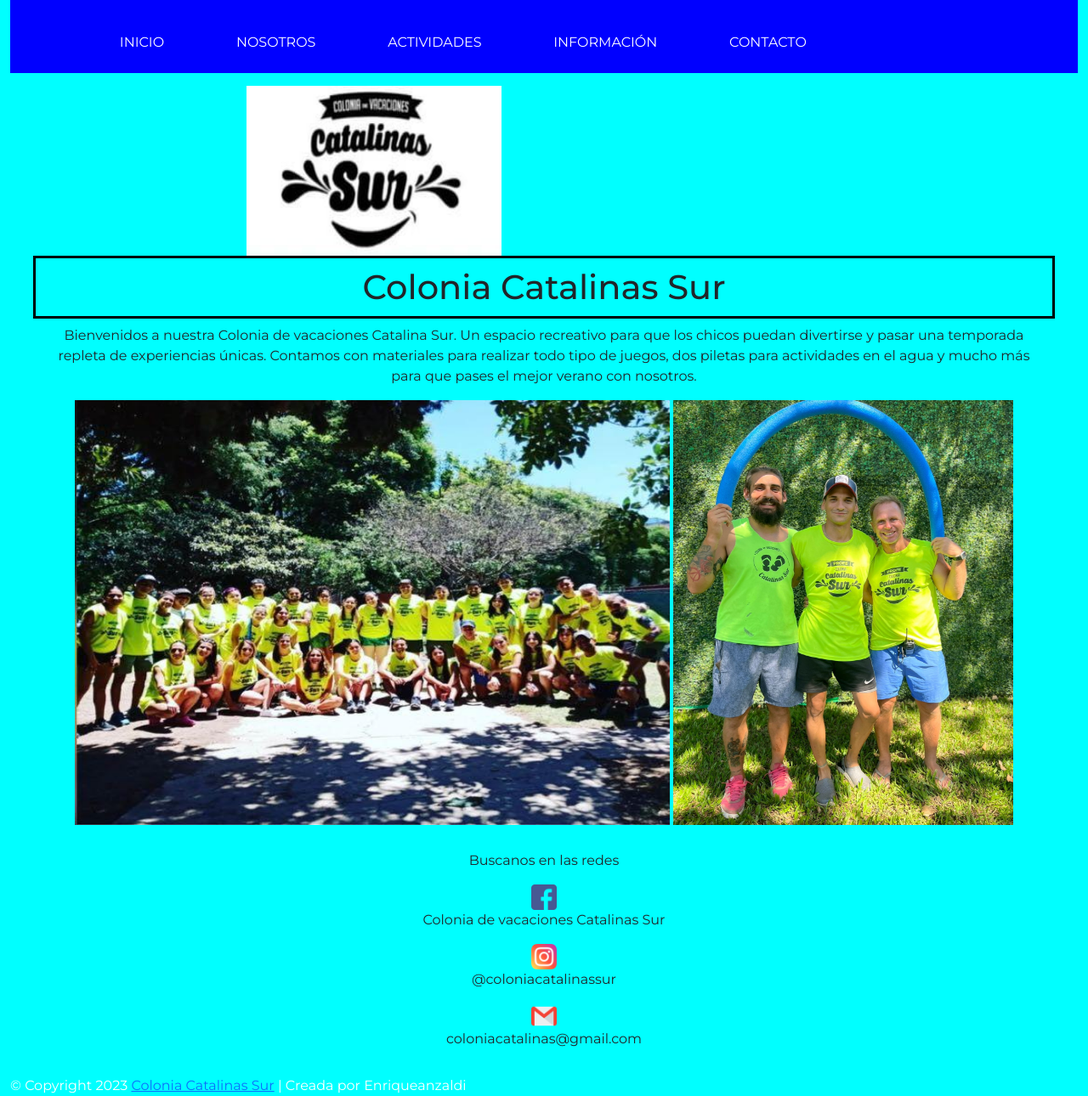
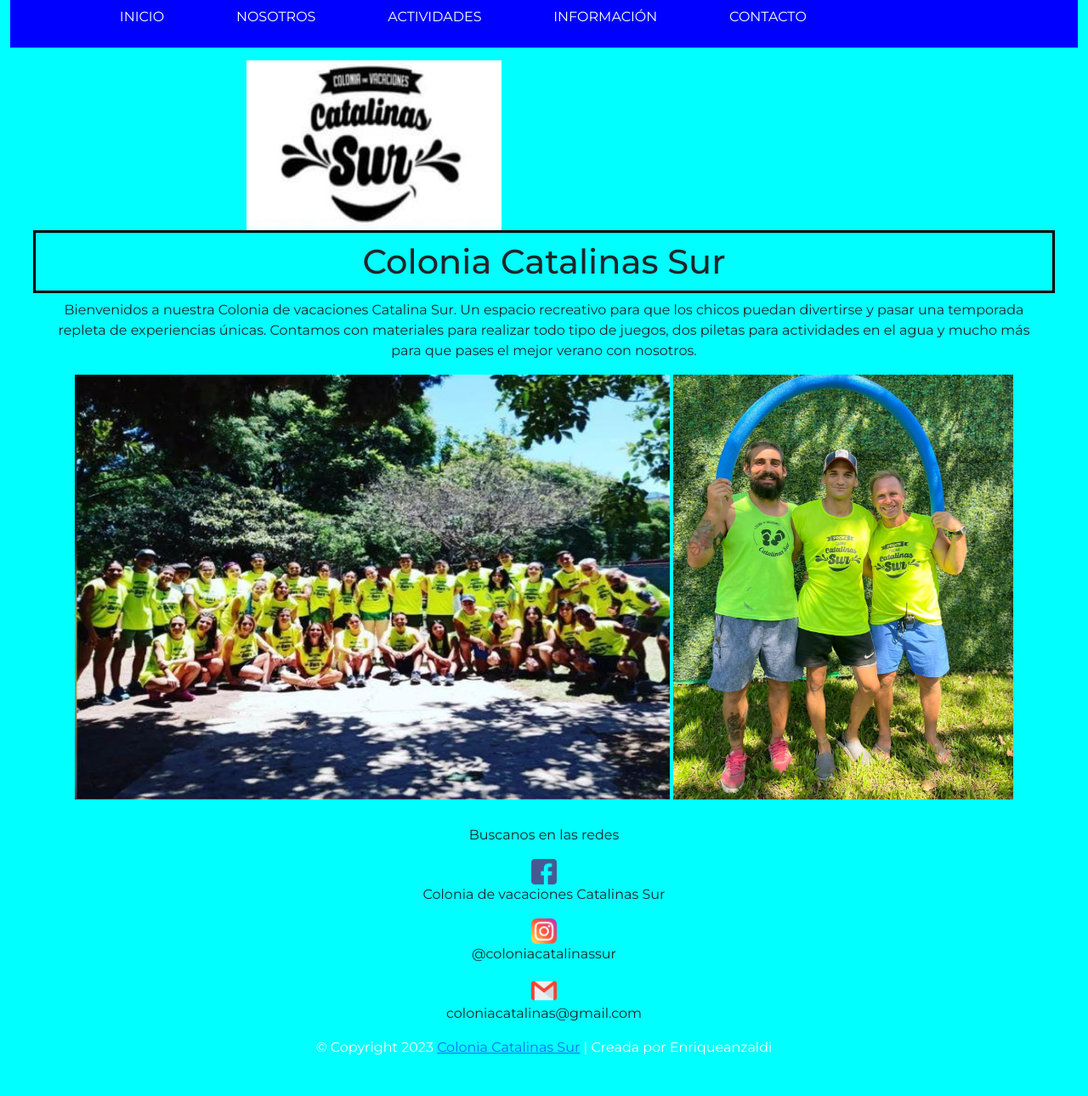
Before and after one commit to EnriqueAnzaldi/PreEntrega2Anzaldi, a plain HTML site: page index.html in a window 1280 px wide. Shown: the whole page at 85% size. After the commit the page ends 1260 px from the top, so only its background shows below. Drawn offline with nearby package versions, Linux system fonts and the light colour scheme.

Commit message:
actualizado

```diff
--- a/index.html
+++ b/index.html
@@ -28,7 +28,6 @@
     <div class="container-fluid">
       <header>
         <div class="container">
-          <div class="row"></div>
           <div class="header_1">
             <nav class="navbar">
               <ul class="nav__list">
@@ -105,12 +104,12 @@
               <p>@coloniacatalinassur</p>
               <img src="imgs/gmail.png" class="-facebook-" alt="gmail" />
               <p>coloniacatalinas@gmail.com</p>
+              <div class="footer-bottom">
+                &copy; Copyright 2023 <a href="#">Colonia Catalinas Sur</a> |
+                Creada por Enriqueanzaldi
+              </div>
             </div>
           </div>
-        </div>
-        <div class="footer-bottom">
-          &copy; Copyright 2023 <a href="#">Colonia Catalinas Sur</a> | Creada
-          por Enriqueanzaldi
         </div>
       </footer>
     </div>
```
Also changed, not shown: pages/nosotros.html (+11 -3 lines).
